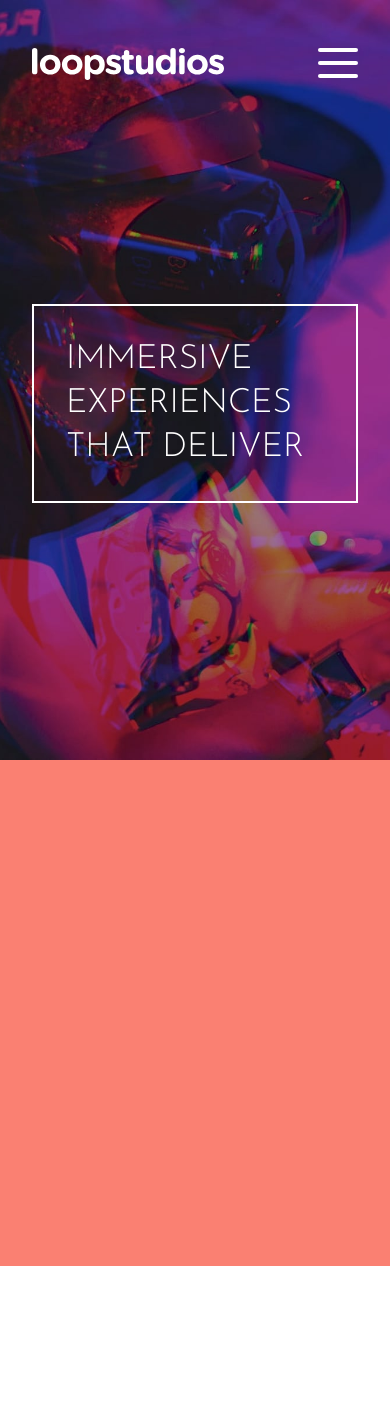
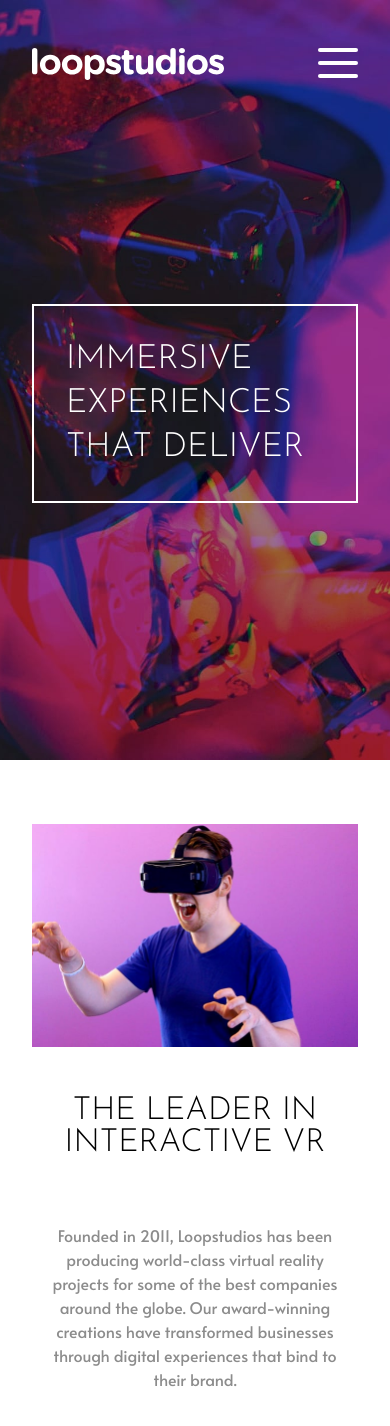
Before and after one commit to pklepa/loopstudios-landing, a React (Create React App) app: page / in a window 390 px wide. Shown: the top 1426 px of the page. Before the commit the page ends 1266 px from the top, so only its background shows below. Built offline with nearby package versions, Linux system fonts and the light colour scheme.

Commit message:
Add basic mobile view for ArticleSection

```diff
--- a/src/App.js
+++ b/src/App.js
@@ -7,6 +7,7 @@ import Navbar from "./components/Navbar";
 import { useState } from "react";
 import MobileMenu from "./components/MobileMenu";
 import HeroSection from "./components/HeroSection";
+import ArticleSection from "./components/ArticleSection";
 
 const App = () => {
   const [showMenu, setShowMenu] = useState(false);
@@ -23,6 +24,8 @@ const App = () => {
             <h1 className="title">Immersive Experiences That Deliver</h1>
           </div>
         </HeroSection>
+
+        <ArticleSection />
       </Layout>
     </ThemeProvider>
   );
--- /dev/null
+++ b/src/components/ArticleSection.js
@@ -0,0 +1,59 @@
+import React from "react";
+import styled from "styled-components";
+
+import Img from "../assets/images/mobile/image-interactive.jpg";
+
+function ArticleSection() {
+  return (
+    <Container className="limit">
+      <img src={Img} alt="Exited man wearing a virtual reality headset" />
+
+      <Details>
+        <h1>The leader in Interactive VR</h1>
+        <p>
+          Founded in 2011, Loopstudios has been producing world-class virtual
+          reality projects for some of the best companies around the globe. Our
+          award-winning creations have transformed businesses through digital
+          experiences that bind to their brand.
+        </p>
+      </Details>
+    </Container>
+  );
+}
+
+const Container = styled.section`
+  display: flex;
+  flex-direction: column;
+
+  padding: 4rem 2rem 2rem;
+  width: 100%;
+
+  img {
+    width: 100%;
+  }
+`;
+
+const Details = styled.div`
+  display: flex;
+  flex-direction: column;
+
+  h1 {
+    font-size: 2rem;
+    font-family: ${(props) => props.theme.fonts.title};
+    font-weight: 300;
+    text-transform: uppercase;
+    text-align: center;
+    line-height: 1em;
+    color: ${(props) => props.theme.colors.black};
+
+    margin: 1.5em 0;
+  }
+
+  p {
+    color: ${(props) => props.theme.colors.dark_grey};
+    text-align: center;
+    padding: 1rem;
+  }
+`;
+
+export default ArticleSection;
--- a/src/components/HeroSection.js
+++ b/src/components/HeroSection.js
@@ -58,8 +58,6 @@ const Container = styled.section`
   }
 
   @media ${(props) => props.theme.devices.tablet} {
-    /* background-position: center center; */
-
     .title-wrapper {
       padding: 0 3rem;
 
--- a/src/components/Layout.js
+++ b/src/components/Layout.js
@@ -9,7 +9,7 @@ const Container = styled.div`
   display: flex;
   flex-direction: column;
   align-items: center;
-  background-color: salmon;
+  background-color: ${(props) => props.theme.colors.white};
   min-height: 150vh;
   width: 100%;
 
```
Also changed, not shown: 1 other file (tests, documents, lock files or other folders).
